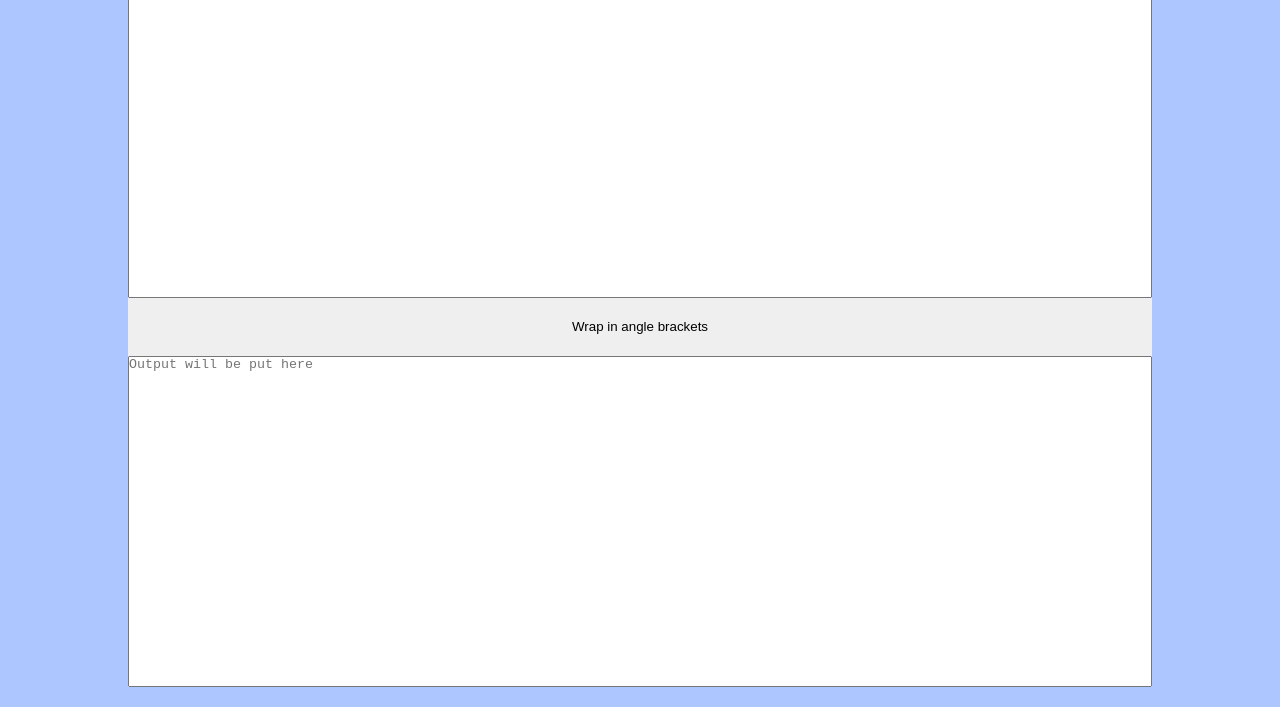
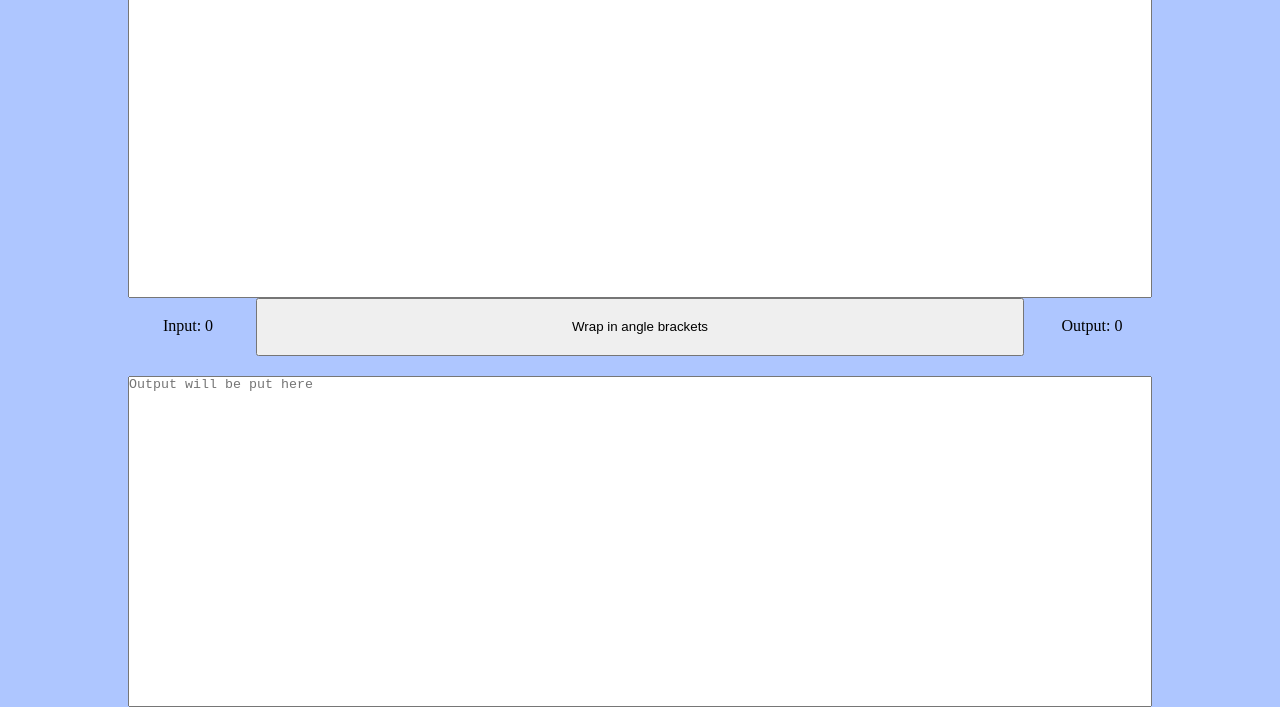
Before and after one commit to Natleyn/natleyn.github.io, a plain HTML site: page pages/DiscordTextWrapper.html in a window 1280 px wide. Shown: the part 113-820 px from the top of the page. Drawn offline with Linux system fonts and the light colour scheme.

Commit message:
Added basic text counter to Discord Text Wrapper to assist with posting.

```diff
--- a/CSS/DiscordTextWrapper.css
+++ b/CSS/DiscordTextWrapper.css
@@ -7,10 +7,30 @@
     padding: 0;
     box-sizing: border-box;
 }
-.page-container .page-content button {
-    display: block;
+
+.page-container .page-content .count-text {
+    display: inline-block;
+    width: 10%;
     height: 8%;
     margin: 0 auto;
-    width: 80%;
     border: 0;
 }
+
+.page-container .page-content .count-text div {
+    width: 100%;
+    height: 100%;
+    line-height: 100%;
+}
+
+.page-container .page-content .wrap-button {
+    display: inline-block;
+    height: 8%;
+    margin: 0 auto;
+    width: 60%;
+    border: 0;
+}
+
+.page-container .page-content .wrap-button button {
+    width: 100%;
+    height: 100%;
+}
--- a/pages/DiscordTextWrapper.html
+++ b/pages/DiscordTextWrapper.html
@@ -7,12 +7,37 @@
                 function wrapInAngleBrackets(input, output) {
                     output = input.replace(/(^|\s+)(http[^\s]+)/g, "$1<$2>");
                 }
+
                 function wrapPageText() {
                     wrapInAngleBrackets(document.getElementById("input-text").value, document.getElementById("output-text").value);
                 }
 
                 function wrapInputInAngleBrackets() {
                     document.getElementById("output-text").value = document.getElementById("input-text").value.replace(/(^|\s+)(http[^\s]+)/g, "$1<$2>");
+                }
+
+                function countTextChars(element) {
+                    return document.getElementById(element).value.length;
+                }
+
+                function countInput() {
+                    numChars = countTextChars("input-text");
+                    document.getElementById("input-counter").innerHTML = "Input: " + numChars;
+                    tooManyChars(numChars, "input-counter-box", 2000);
+                }
+
+                function countOutput() {
+                    numChars = countTextChars("output-text");
+                    document.getElementById("output-counter").innerHTML = "Output: " + countTextChars("output-text");
+                    tooManyChars(numChars, "output-counter-box", 2000);
+                }
+
+                function tooManyChars(chars, elementToChange, charLimit){
+                    if(chars > charLimit) {
+                        document.getElementById(elementToChange).style.background = "red";
+                    } else {
+                        document.getElementById(elementToChange).style.background = "#AEC6FF";
+                    }
                 }
             </script>
     </head>
@@ -22,8 +47,16 @@
                 <h1>Prevent Links in Discord from embedding</h1>
             </div>
             <div class="page-content">
-                <textarea id="input-text" placeholder="Paste your links, one per line, here"></textarea>
-                <button type="submit" onclick="wrapInputInAngleBrackets()">Wrap in angle brackets</button>
+                <textarea id="input-text" placeholder="Paste your links, one per line, here" onkeyup="countInput()"></textarea>
+                <span class="count-text" id="input-counter-box">
+                    <div id="input-counter">Input: 0</div>
+                </span>
+                <span class="wrap-button">
+                    <button type="submit" onclick="wrapInputInAngleBrackets();countOutput();">Wrap in angle brackets</button>
+                </span>
+                <span class="count-text" id="output-counter-box">
+                    <div id="output-counter">Output: 0</div>
+                </span>
                 <textarea id="output-text" placeholder="Output will be put here" readonly></textarea>
             </div>
         </div>
```
